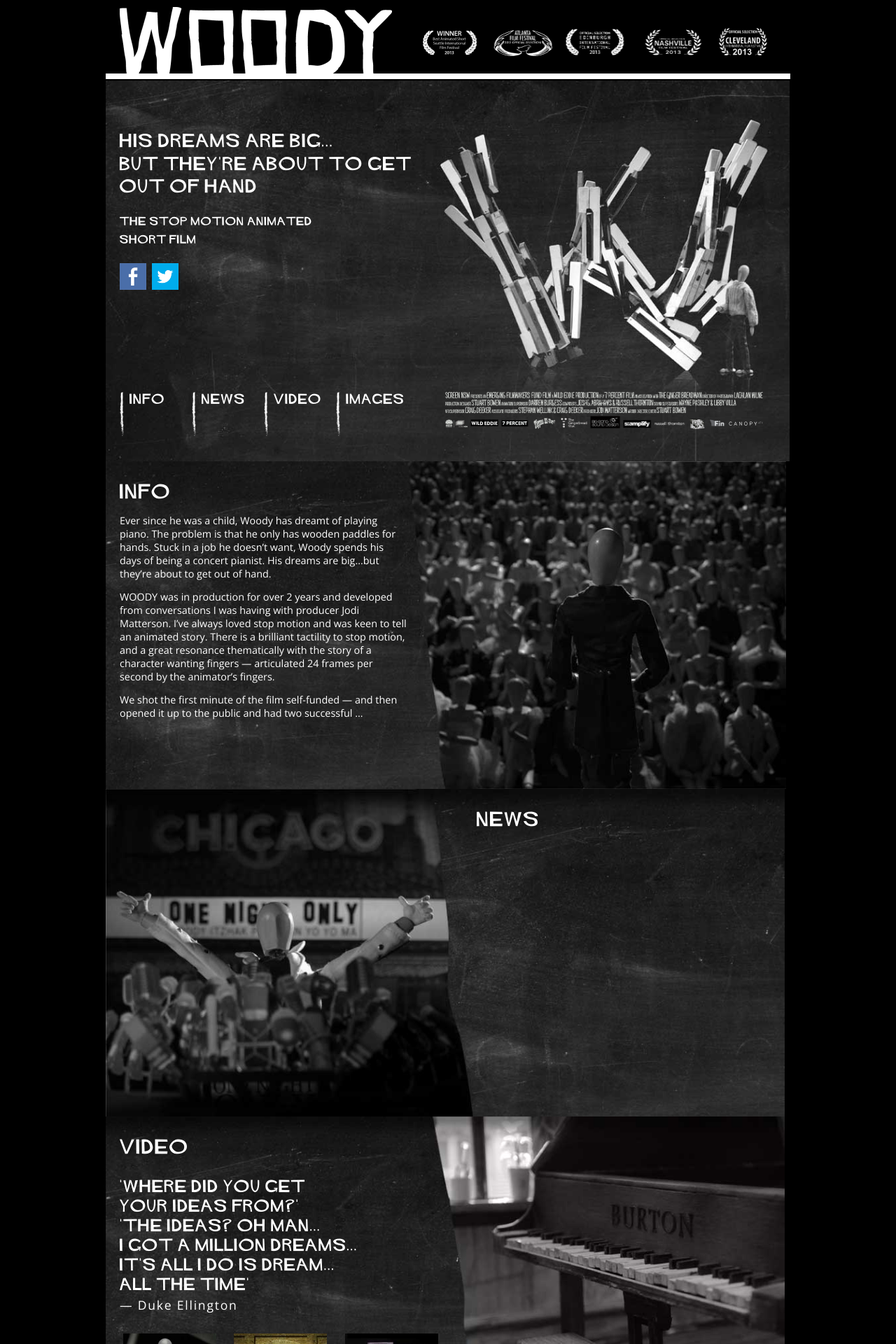
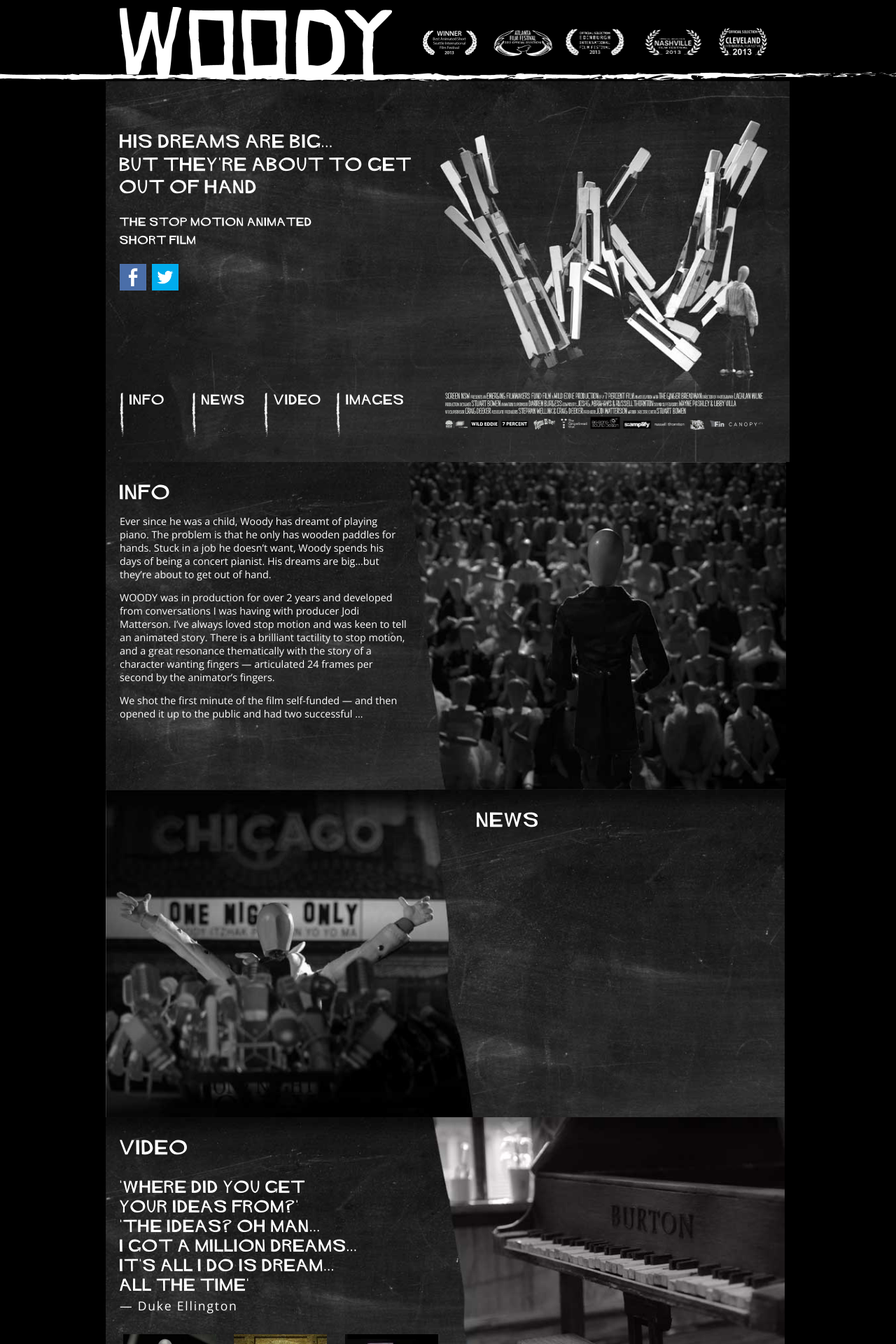
Before and after one commit to woodyshortfilm/woodyshortfilm.github.io, a Jekyll site: the page built from index.html, in a window 1280 px wide. Shown: the top 1920 px of the page at 70% size. Built offline with Jekyll 4.4.1, drawn with Linux system fonts in a browser that asks for light colours; comment, search, counter and statistics services are not loaded.

Commit message:
Masthead separator uses chalk mark.

```diff
--- a/css/main.css
+++ b/css/main.css
@@ -56,9 +56,11 @@ header #masthead #awards {
 }
 
 header #masthead-separator {
-  background-color: #ffffff;
-  height: 8px;
-  margin-top: -10px;
+  height: 13px;
+  margin-top: -12px;
+  background-image: url('/img/masthead-separator.png');
+  background-size: auto 13px;
+  background-repeat: no-repeat;
 }
 
 #intro {
--- a/index.html
+++ b/index.html
@@ -9,9 +9,8 @@ title: WOODY
       <a href="/"><img id="title" src="/img/main-title.png" width="389" height="100"/></a>
       <img id="awards" src="/img/awards.png" width="492" height="40"/>
     </div>
-    <div id="masthead-separator" class="unit whole no-gutters">
-    </div>
   </div>
+  <div id="masthead-separator"></div>
 </header>
 
 <div id="intro" class="grid background-cover">
```
Also changed, not shown: img/masthead-separator.png (added).
